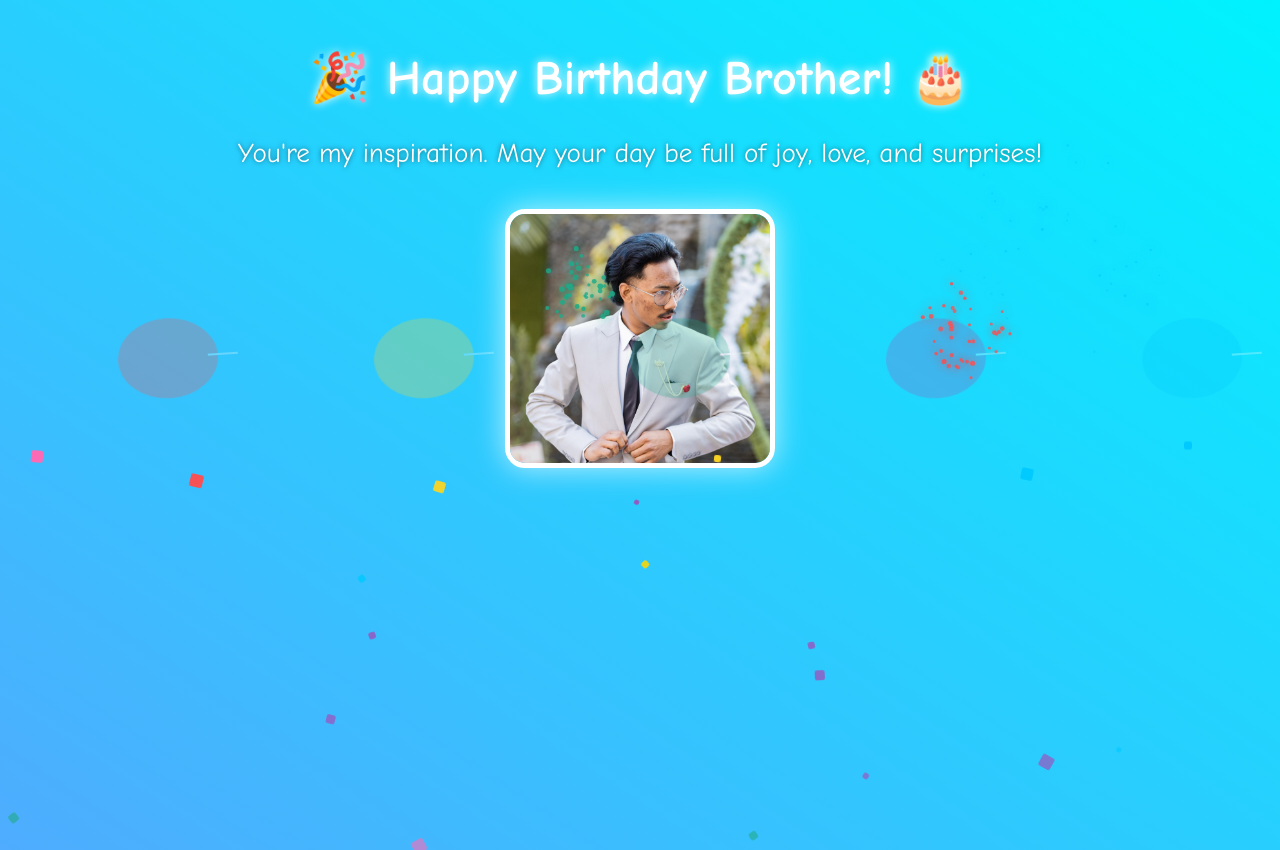
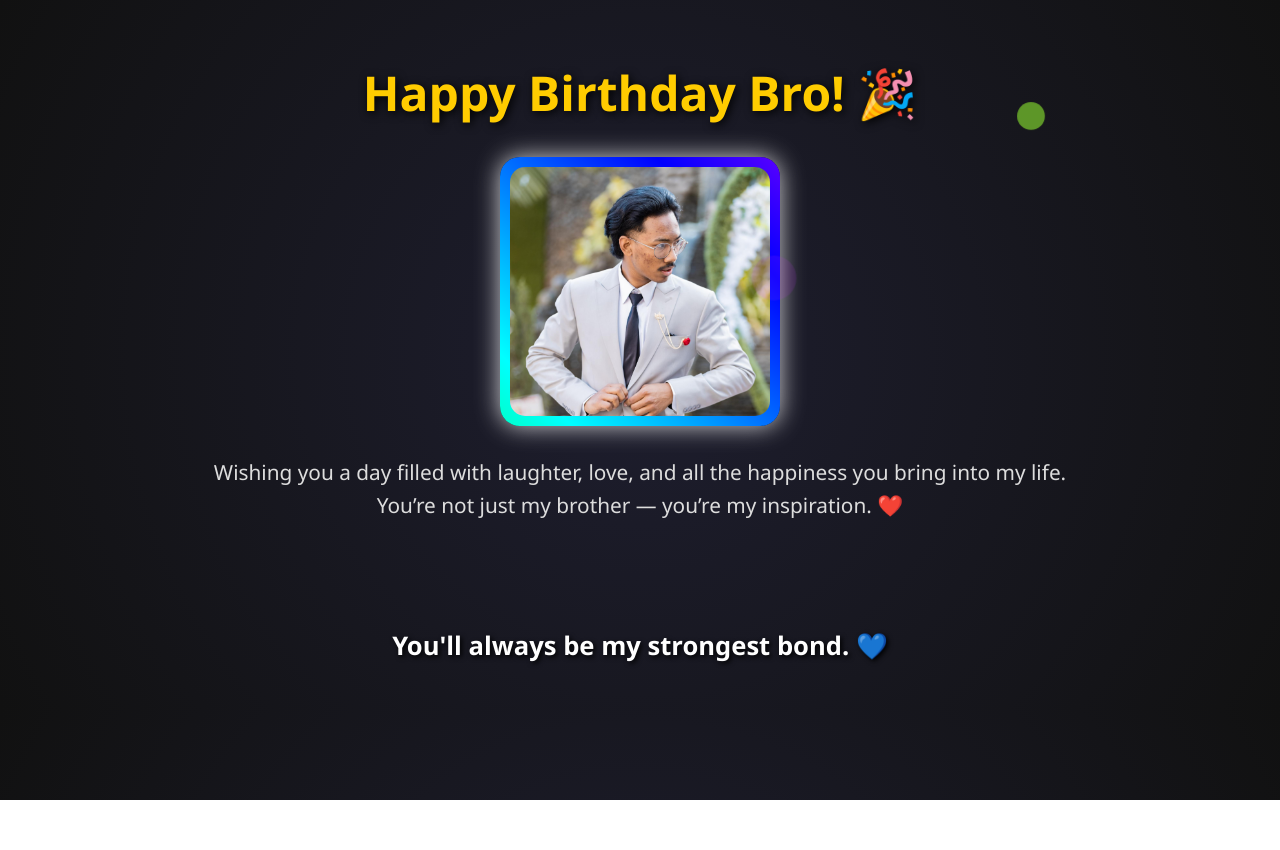
Before and after one commit to hiteshhhcode/Birthday-bro, a plain HTML site: page index.html in a window 1280 px wide. After the commit the page ends 800 px from the top, so only its background shows below. Drawn offline with Linux system fonts and the light colour scheme.

Commit message:
Update index.html

```diff
--- a/index.html
+++ b/index.html
@@ -1,273 +1,140 @@
 <!DOCTYPE html>
 <html lang="en">
 <head>
-  <meta charset="UTF-8" />
-  <title>Happy Birthday Brother!</title>
+  <meta charset="UTF-8">
+  <title>Happy Birthday Bro!</title>
   <style>
     body {
       margin: 0;
-      padding: 0;
-      background: linear-gradient(to top right, #4facfe, #00f2fe);
-      overflow: hidden;
-      font-family: 'Comic Sans MS', cursive;
+      font-family: 'Segoe UI', sans-serif;
+      background: radial-gradient(circle, #1e1e2f, #111);
       color: white;
       text-align: center;
-      position: relative;
-      height: 100vh;
+      overflow-x: hidden;
     }
 
     h1 {
+      margin-top: 60px;
       font-size: 3em;
-      margin-top: 50px;
-      text-shadow: 0 0 10px #fff;
-    }
-
-    p {
-      font-size: 1.7em;
-      margin: 20px auto 40px;
-      width: 85%;
-      text-shadow: 0 0 5px #0008;
+      color: #ffcc00;
+      text-shadow: 2px 2px 10px #000;
     }
 
     .photo {
-      margin: 0 auto 50px;
+      margin: 30px auto;
       width: 260px;
       border-radius: 20px;
       overflow: hidden;
-      border: 5px solid white;
-      box-shadow: 0 0 30px rgba(255 255 255 / 0.7);
+      border: 5px solid transparent;
+      padding: 5px;
+      background: linear-gradient(45deg, red, yellow, lime, aqua, blue, magenta, red);
+      background-size: 400% 400%;
+      animation: rainbowGlow 8s linear infinite;
+      box-shadow: 0 0 25px rgba(255, 255, 255, 0.8);
       transition: transform 0.3s ease-in-out;
     }
 
     .photo img {
       width: 100%;
+      border-radius: 15px;
       display: block;
     }
 
-    .photo:hover {
-      transform: scale(1.05);
-      box-shadow: 0 0 50px rgba(255 255 255 / 1);
+    @keyframes rainbowGlow {
+      0% { background-position: 0% 50%; }
+      50% { background-position: 100% 50%; }
+      100% { background-position: 0% 50%; }
     }
 
-    .balloon {
-      position: absolute;
-      bottom: -150px;
-      width: 80px;
-      height: 100px;
-      background-color: red;
-      border-radius: 50%;
-      animation: float 6s infinite ease-in;
-      opacity: 0.9;
+    p.message {
+      font-size: 1.3em;
+      margin: 20px;
+      line-height: 1.6;
+      color: #ddd;
     }
 
-    .balloon::after {
-      content: '';
-      position: absolute;
-      bottom: -20px;
-      left: 50%;
-      width: 2px;
-      height: 30px;
-      background: white;
+    .ending-line {
+      margin-top: 60px;
+      padding: 20px;
+      color: #ffffff;
+      font-size: 1.6em;
+      font-weight: bold;
+      text-align: center;
+      text-shadow: 2px 2px 5px #000;
+      animation: fadeInUp 2s ease-in-out;
     }
 
-    @keyframes float {
+    @keyframes fadeInUp {
+      from {
+        opacity: 0;
+        transform: translateY(30px);
+      }
+      to {
+        opacity: 1;
+        transform: translateY(0);
+      }
+    }
+
+    /* Fireworks */
+    .firework {
+      position: fixed;
+      top: 50%;
+      left: 50%;
+      width: 10px;
+      height: 10px;
+      border-radius: 50%;
+      background: white;
+      pointer-events: none;
+      animation: explode 1s ease-out forwards;
+    }
+
+    @keyframes explode {
       0% {
-        transform: translateY(0) rotate(0deg);
+        transform: translate(-50%, -50%) scale(1);
         opacity: 1;
       }
       100% {
-        transform: translateY(-100vh) rotate(360deg);
-        opacity: 0;
-      }
-    }
-
-    /* Fireworks container */
-    #fireworks {
-      position: fixed;
-      top: 0; left: 0;
-      width: 100%;
-      height: 100%;
-      pointer-events: none;
-      z-index: 9999;
-    }
-
-    /* Confetti pieces */
-    .confetti {
-      position: fixed;
-      width: 10px;
-      height: 10px;
-      background-color: #fff;
-      opacity: 0.8;
-      pointer-events: none;
-      z-index: 10000;
-      will-change: transform;
-      border-radius: 2px;
-      animation-name: confetti-fall;
-      animation-timing-function: linear;
-      animation-iteration-count: infinite;
-    }
-
-    @keyframes confetti-fall {
-      0% {
-        transform: translateY(-10vh) rotate(0deg);
-        opacity: 1;
-      }
-      100% {
-        transform: translateY(110vh) rotate(360deg);
+        transform: translate(-50%, -50%) scale(5);
         opacity: 0;
       }
     }
   </style>
 </head>
 <body>
-  <h1>🎉 Happy Birthday Brother! 🎂</h1>
-  <p>You're my inspiration. May your day be full of joy, love, and surprises!</p>
+
+  <h1>Happy Birthday Bro! 🎉</h1>
 
   <div class="photo">
-    <img src="https://raw.githubusercontent.com/hiteshhhcode/Birthday-bro/main/us.jpg" alt="Me and My Brother" />
+    <img src="https://raw.githubusercontent.com/hiteshhhcode/Birthday-bro/main/us.jpg" alt="Me and My Brother">
   </div>
 
-  <!-- Balloons -->
-  <div class="balloon" style="left: 10%; background-color: #ff4e50;"></div>
-  <div class="balloon" style="left: 30%; background-color: #f9d423;"></div>
-  <div class="balloon" style="left: 50%; background-color: #1fab89;"></div>
-  <div class="balloon" style="left: 70%; background-color: #9d50bb;"></div>
-  <div class="balloon" style="left: 90%; background-color: #00c9ff;"></div>
+  <p class="message">
+    Wishing you a day filled with laughter, love, and all the happiness you bring into my life.<br>
+    You’re not just my brother — you’re my inspiration. ❤️
+  </p>
 
-  <!-- Fireworks container -->
-  <canvas id="fireworks"></canvas>
+  <div class="ending-line">
+    <p>You'll always be my strongest bond. 💙</p>
+  </div>
 
+  <!-- Firework Script -->
   <script>
-    // Balloon random float animation
-    const balloons = document.querySelectorAll('.balloon');
-    balloons.forEach(balloon => {
-      balloon.addEventListener('animationiteration', () => {
-        balloon.style.left = Math.random() * 100 + '%';
-        balloon.style.backgroundColor = `hsl(${Math.random() * 360}, 70%, 60%)`;
-      });
-    });
-
-    // Fireworks effect - simple canvas fireworks by generating bursts at random positions
-    const canvas = document.getElementById('fireworks');
-    const ctx = canvas.getContext('2d');
-    let width, height;
-    let fireworks = [];
-
-    function random(min, max) {
-      return Math.random() * (max - min) + min;
+    function createFirework(x, y) {
+      const firework = document.createElement('div');
+      firework.className = 'firework';
+      firework.style.left = x + 'px';
+      firework.style.top = y + 'px';
+      firework.style.background = `hsl(${Math.random() * 360}, 100%, 60%)`;
+      document.body.appendChild(firework);
+      setTimeout(() => firework.remove(), 1000);
     }
 
-    function resize() {
-      width = window.innerWidth;
-      height = window.innerHeight;
-      canvas.width = width;
-      canvas.height = height;
-    }
+    setInterval(() => {
+      const x = Math.random() * window.innerWidth;
+      const y = Math.random() * window.innerHeight / 2;
+      createFirework(x, y);
+    }, 400);
+  </script>
 
-    window.addEventListener('resize', resize);
-    resize();
-
-    class Particle {
-      constructor(x, y, color) {
-        this.x = x;
-        this.y = y;
-        this.color = color;
-        this.radius = random(2, 4);
-        this.speed = random(1, 5);
-        this.angle = random(0, Math.PI * 2);
-        this.alpha = 1;
-        this.decay = random(0.015, 0.03);
-      }
-
-      update() {
-        this.x += Math.cos(this.angle) * this.speed;
-        this.y += Math.sin(this.angle) * this.speed;
-        this.alpha -= this.decay;
-        this.radius *= 0.96;
-      }
-
-      draw(ctx) {
-        if(this.alpha <= 0) return;
-        ctx.save();
-        ctx.globalAlpha = this.alpha;
-        ctx.beginPath();
-        ctx.fillStyle = this.color;
-        ctx.shadowColor = this.color;
-        ctx.shadowBlur = 10;
-        ctx.arc(this.x, this.y, this.radius, 0, Math.PI * 2);
-        ctx.fill();
-        ctx.closePath();
-        ctx.restore();
-      }
-    }
-
-    class Firework {
-      constructor() {
-        this.x = random(100, width - 100);
-        this.y = random(100, height - 200);
-        this.particles = [];
-        this.createParticles();
-      }
-
-      createParticles() {
-        const colors = ['#ff4e50', '#f9d423', '#1fab89', '#9d50bb', '#00c9ff', '#ffd700', '#ff69b4'];
-        const color = colors[Math.floor(Math.random() * colors.length)];
-        for(let i = 0; i < 40; i++) {
-          this.particles.push(new Particle(this.x, this.y, color));
-        }
-      }
-
-      update() {
-        this.particles.forEach(p => p.update());
-        this.particles = this.particles.filter(p => p.alpha > 0.01);
-      }
-
-      draw(ctx) {
-        this.particles.forEach(p => p.draw(ctx));
-      }
-
-      isDone() {
-        return this.particles.length === 0;
-      }
-    }
-
-    function createFirework() {
-      fireworks.push(new Firework());
-    }
-
-    function animate() {
-      ctx.clearRect(0, 0, width, height);
-
-      if(Math.random() < 0.05) {
-        createFirework();
-      }
-
-      fireworks.forEach(firework => {
-        firework.update();
-        firework.draw(ctx);
-      });
-
-      fireworks = fireworks.filter(f => !f.isDone());
-
-      requestAnimationFrame(animate);
-    }
-
-    animate();
-
-    // Confetti effect
-    const confettiColors = ['#ff4e50', '#f9d423', '#1fab89', '#9d50bb', '#00c9ff', '#ffd700', '#ff69b4'];
-    function createConfetti() {
-      const confetti = document.createElement('div');
-      confetti.classList.add('confetti');
-      confetti.style.backgroundColor = confettiColors[Math.floor(Math.random() * confettiColors.length)];
-      confetti.style.left = Math.random() * window.innerWidth + 'px';
-      confetti.style.animationDuration = (Math.random() * 3 + 2) + 's';
-      confetti.style.width = confetti.style.height = (Math.random() * 8 + 5) + 'px';
-      document.body.appendChild(confetti);
-      setTimeout(() => confetti.remove(), 5000);
-    }
-
-    setInterval(createConfetti, 200);
-  </script>
 </body>
 </html>
```
